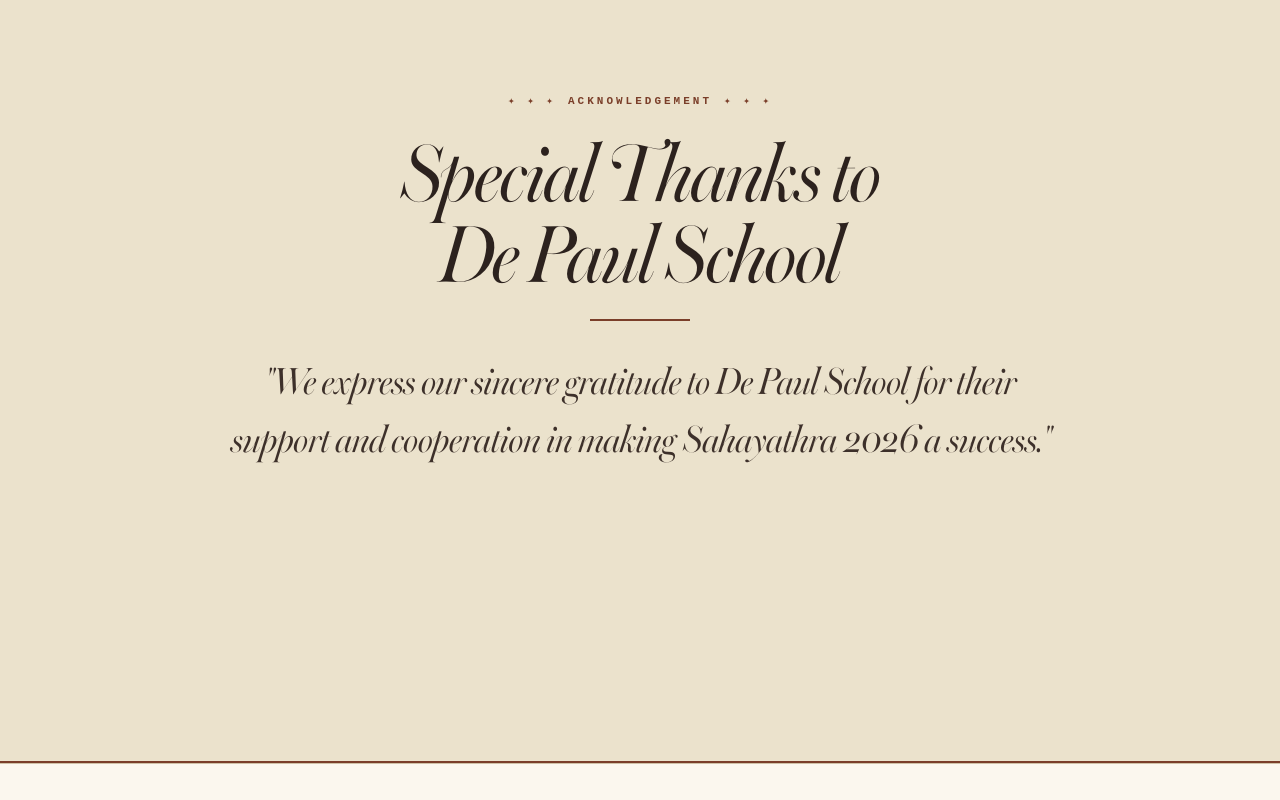
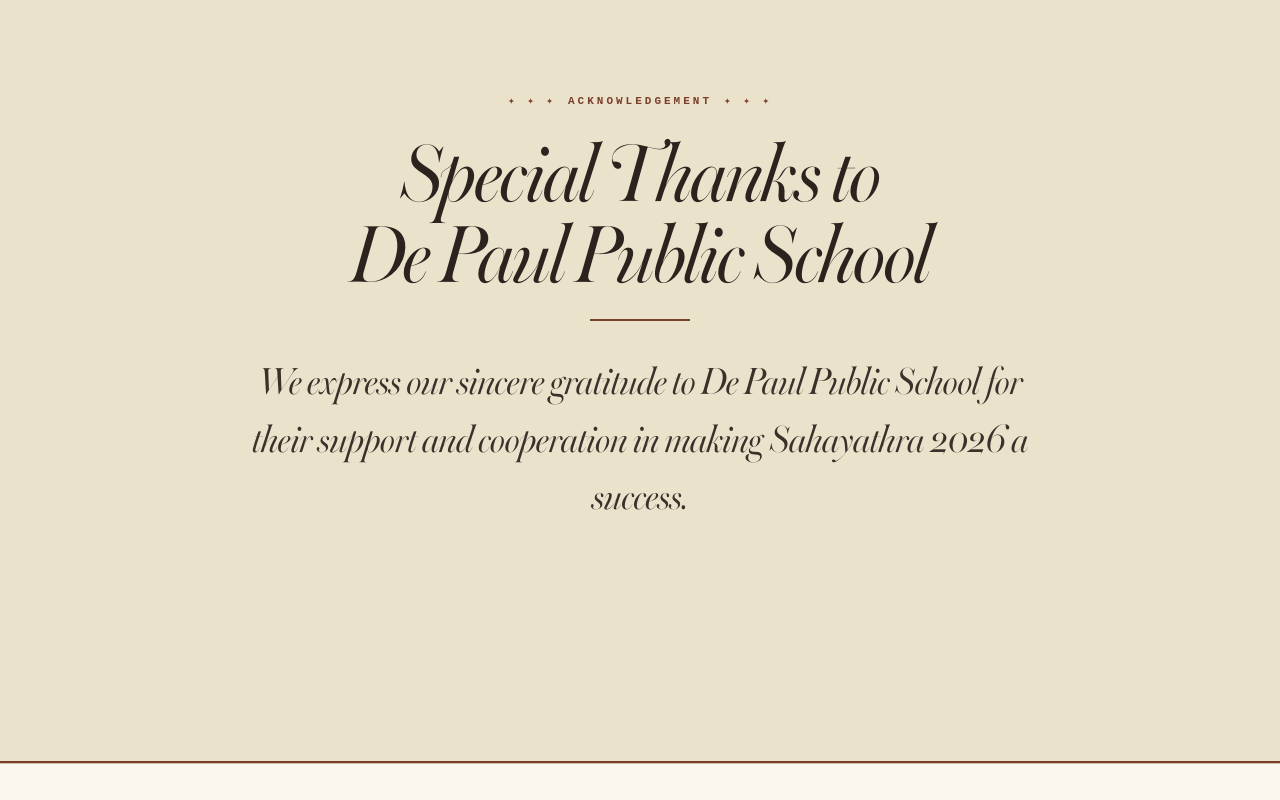
Before and after one commit to urichils/camp-report, a React (Vite) app: page / in a window 1280 px wide. Shown: the part 3260-4060 px from the top of the page. Built offline with nearby package versions, Linux system fonts and the light colour scheme.

Commit message:
Update camp report and add photo archive

```diff
--- a/src/App.jsx
+++ b/src/App.jsx
@@ -450,7 +450,7 @@
           'Had three programmes to coordinate',
           'Street play at 3 PM',
           'Cultural event at Township at 5 PM',
-          'De Paul School Students event at 5:30 PM',
+          'De Paul Public School Students event at 5:30 PM',
           'Campers’ culturals at 6:30 PM',
           'Campfire',
           'By 4:30 PM, the team went to township to clear the area for the event',
@@ -1456,7 +1456,7 @@
       </section>
 
 
-      {/* SECTION: THANKS TO DE PAUL SCHOOL */}
+      {/* SECTION: THANKS TO DE PAUL PUBLIC SCHOOL */}
       <section ref={dePaulThanksRef} style={{
         backgroundColor: '#EBE2CC',
         color: '#2C221E',
@@ -1495,7 +1495,7 @@
             letterSpacing: '-0.5px'
           }}>
             Special Thanks to <br></br>
-            De Paul School
+            De Paul Public School
           </h2>
 
           <div style={{ width: '100px', height: '2px', backgroundColor: '#7A3E29', margin: '0 auto 32px auto' }} />
@@ -1510,7 +1510,7 @@
             margin: '0 auto',
             maxWidth: '820px'
           }}>
-            "We express our sincere gratitude to De Paul School for their support and cooperation in making Sahayathra 2026 a success."
+            We express our sincere gratitude to De Paul Public School for their support and cooperation in making Sahayathra 2026 a success.
           </p>
         </div>
       </section>
@@ -1996,7 +1996,7 @@
                   gap: '12px'
                 }}>
                   {activeReportDay.points.map((item, pIdx) => {
-                    const isSubItem = item.startsWith('Street play') || item.startsWith('Cultural event at Township') || item.startsWith('De Paul School') || item.startsWith('Campers’ culturals') || item.startsWith('Campfire');
+                    const isSubItem = item.startsWith('Street play') || item.startsWith('Cultural event at Township') || item.startsWith('De Paul Public School') || item.startsWith('De Paul School') || item.startsWith('Campers’ culturals') || item.startsWith('Campfire');
                     return (
                       <li
                         key={pIdx}
@@ -2394,14 +2394,14 @@
 
             <div className="awards-grid-three">
               <article className="award-card">
-                <img src={kannanChettan} alt="Kannan Chetan" />
+                <img src={kannanChettan} alt="Kannan Chettan" />
                 <span className="award-label">APPRECIATION</span>
-                <h3>Kannan Chetan</h3>
+                <h3>Kannan Chettan</h3>
               </article>
               <article className="award-card">
-                <img src={abhijithChettan} alt="Abhijith Chetan" />
+                <img src={abhijithChettan} alt="Abhijith Chettan" />
                 <span className="award-label">APPRECIATION</span>
-                <h3>Abhijith Chetan</h3>
+                <h3>Abhijith Chettan</h3>
               </article>
               <article className="award-card">
                 <img src={benjamin} alt="Benjamin" />
@@ -2580,7 +2580,7 @@
             margin: '0 auto',
             maxWidth: '820px'
           }}>
-            "We express our sincere gratitude to our college management, faculty, and administration for their invaluable support, guidance, and backing in making Sahayathra 2026 a resounding success."
+            We express our sincere gratitude to our college management, faculty, and administration for their invaluable support, guidance, and backing in making Sahayathra 2026 a resounding success.
           </p>
         </div>
       </section>
```
